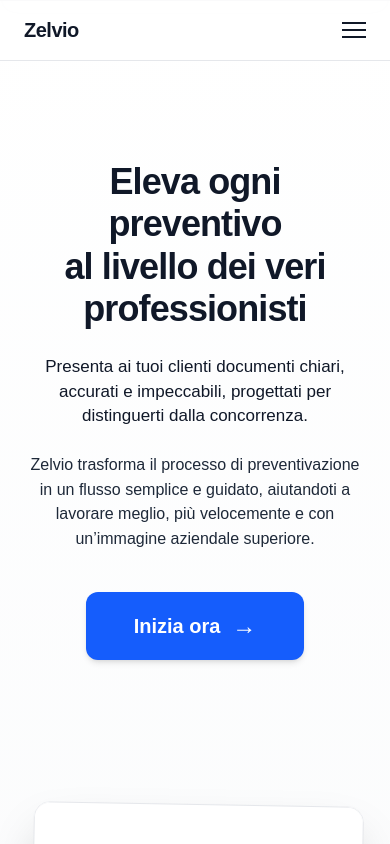
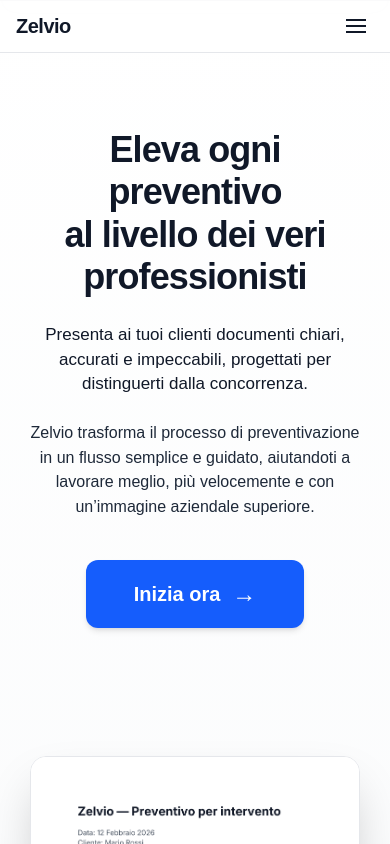
Before and after one commit to microbuilder84/zelvio, a Next.js app: page / in a window 390 px wide. Shown: the top 844 px of the page. Built offline with nearby package versions, Linux system fonts and the light colour scheme.

Commit message:
Modifica navbar mobile

```diff
--- a/app/(landing)/components/Hero.tsx
+++ b/app/(landing)/components/Hero.tsx
@@ -2,8 +2,8 @@
 
 export default function Hero() {
     return (
-        <section className="pt-40 pb-36 bg-gradient-to-b from-white to-gray-50">
-            <div className="max-w-7xl mx-auto px-6 flex flex-col md:flex-row items-center gap-24">
+        <section className="pt-32 pb-28 bg-gradient-to-b from-white to-gray-50">
+            <div className="max-w-7xl mx-auto px-6 flex flex-col md:flex-row items-center gap-20">
 
                 {/* Testo */}
                 <div className="flex-1 md:pr-16 text-center md:text-left">
@@ -11,13 +11,13 @@ export default function Hero() {
                         Eleva ogni preventivo<br />al livello dei veri professionisti
                     </h1>
 
-                    {/* Primo paragrafo – premium */}
+                    {/* Primo paragrafo */}
                     <p className="text-[17px] text-gray-900 max-w-md mx-auto md:mx-0 leading-[1.45] mt-5">
                         Presenta ai tuoi clienti documenti chiari, accurati e impeccabili,
                         progettati per distinguerti dalla concorrenza.
                     </p>
 
-                    {/* Secondo paragrafo – premium */}
+                    {/* Secondo paragrafo */}
                     <p className="mt-6 text-gray-800 text-base max-w-md mx-auto md:mx-0 leading-[1.55]">
                         Zelvio trasforma il processo di preventivazione in un flusso semplice e guidato,
                         aiutandoti a lavorare meglio, più velocemente e con un’immagine aziendale superiore.
@@ -49,10 +49,11 @@ export default function Hero() {
                         <div className="w-[22rem] h-[22rem] md:w-[26rem] md:h-[26rem] bg-blue-200 rounded-full blur-[140px] opacity-20"></div>
                     </div>
 
-                    {/* Frame premium */}
-                    <div className="rounded-2xl shadow-2xl border border-gray-200 overflow-hidden bg-white/90 backdrop-blur-sm
-                                    transform rotate-[1deg] hover:rotate-0 transition-all duration-700
-                                    w-[330px] md:w-[400px]">
+                    {/* Frame premium — DRITTO */}
+                    <div
+                        className="rounded-2xl shadow-2xl border border-gray-200 overflow-hidden bg-white/90 backdrop-blur-sm
+                                   w-[330px] md:w-[400px] transition-all duration-700"
+                    >
                         <img
                             src="/preventivo-intervento-zelvio.png"
                             alt="Anteprima Zelvio"
--- a/app/components/ui/Navbar.tsx
+++ b/app/components/ui/Navbar.tsx
@@ -48,7 +48,7 @@ export default function Navbar() {
 
     return (
         <header className="fixed top-0 left-0 w-full bg-white/80 backdrop-blur-md border-b border-gray-200 z-50 transition-all duration-300">
-            <nav className="max-w-5xl mx-auto px-6 py-4 flex items-center justify-between">
+            <nav className="max-w-5xl mx-auto px-4 sm:px-6 py-3 flex items-center justify-between">
 
                 {/* LOGO */}
                 <a
@@ -97,18 +97,21 @@ export default function Navbar() {
 
                 {/* HAMBURGER MENU (MOBILE) */}
                 <button
-                    className="md:hidden flex flex-col gap-[5px] z-50"
+                    className="md:hidden flex flex-col gap-[4px] mr-2 z-50"
                     onClick={() => setIsOpen(!isOpen)}
                     aria-label="Toggle menu"
                 >
                     <span
-                        className={`h-[2px] w-6 bg-gray-900 transition-all duration-300 ${isOpen ? "rotate-45 translate-y-[7px]" : ""}`}
+                        className={`h-[2px] w-5 bg-gray-900 transition-all duration-300 ${isOpen ? "rotate-45 translate-y-[6px]" : ""
+                            }`}
                     ></span>
                     <span
-                        className={`h-[2px] w-6 bg-gray-900 transition-all duration-300 ${isOpen ? "opacity-0" : ""}`}
+                        className={`h-[2px] w-5 bg-gray-900 transition-all duration-300 ${isOpen ? "opacity-0" : ""
+                            }`}
                     ></span>
                     <span
-                        className={`h-[2px] w-6 bg-gray-900 transition-all duration-300 ${isOpen ? "-rotate-45 -translate-y-[7px]" : ""}`}
+                        className={`h-[2px] w-5 bg-gray-900 transition-all duration-300 ${isOpen ? "-rotate-45 -translate-y-[6px]" : ""
+                            }`}
                     ></span>
                 </button>
 
```
